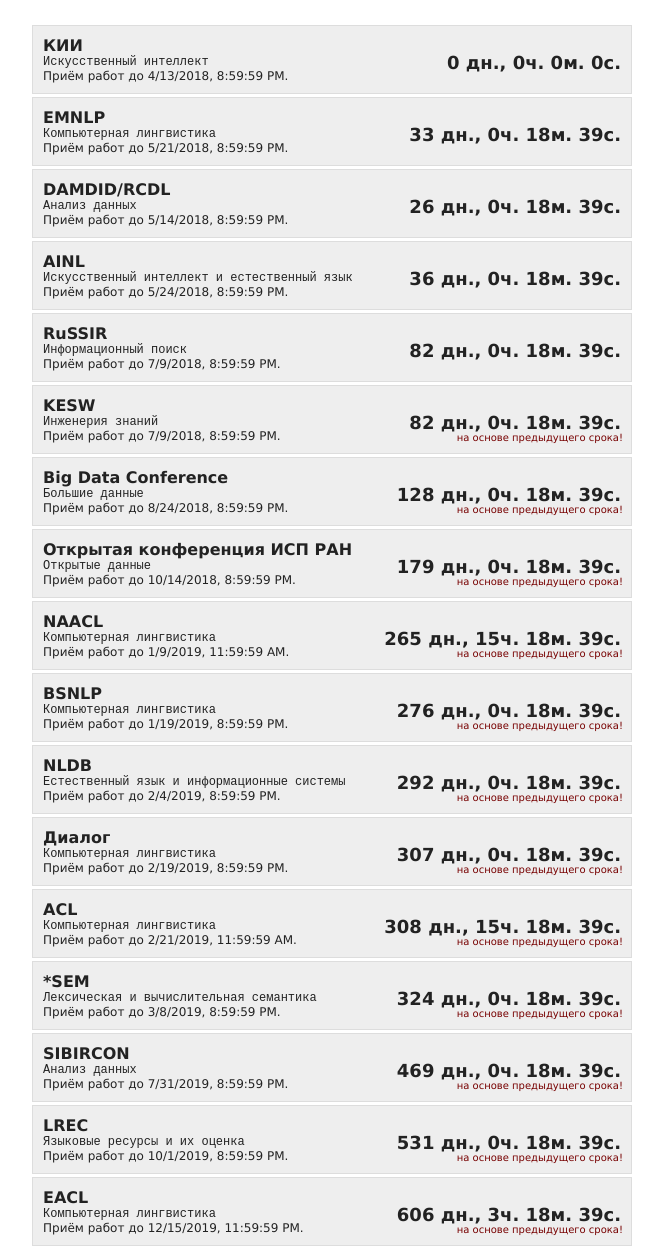
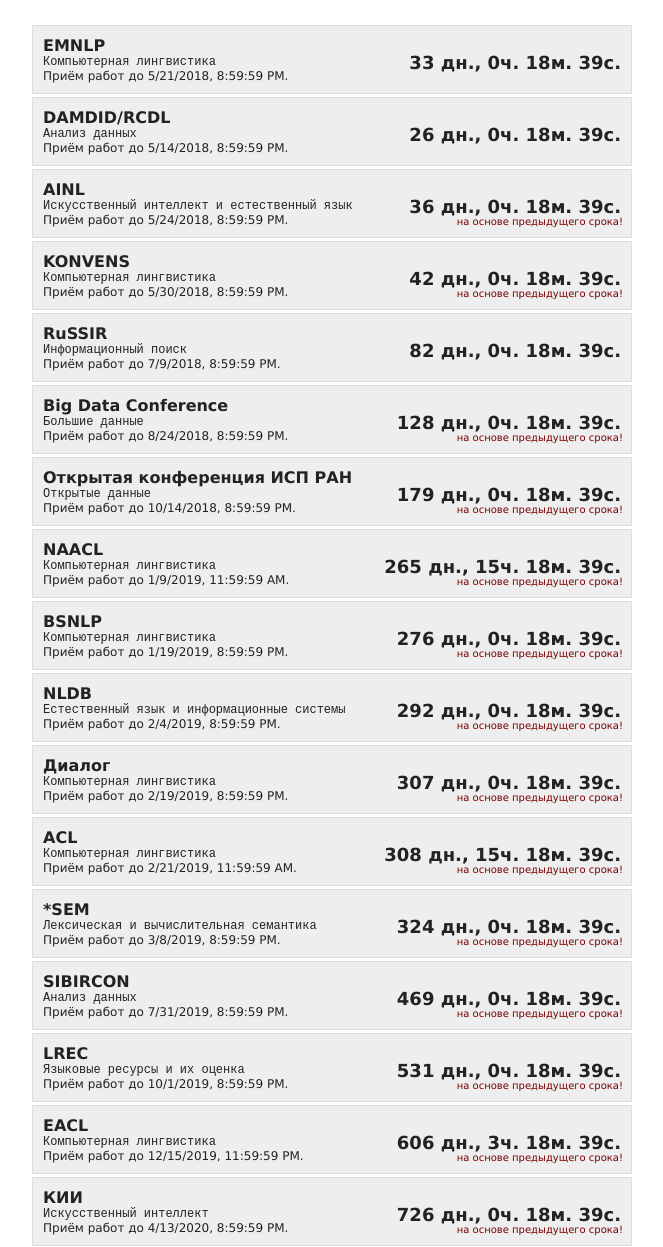
Before and after one commit to nlpub/countdown, a plain HTML site: page index.html in a window 1280 px wide. Shown: the part 109-1356 px from the top of the page, without its empty margins (308-971 px from the left). Drawn offline with nearby package versions, Linux system fonts and the light colour scheme.

Commit message:
КИИ, KONVENS, AINL, KESW

```diff
--- a/index.html
+++ b/index.html
@@ -46,17 +46,15 @@ var timeLeftDescription = function(x) {
 // Note 2: dates are shifted by 1 for month, as they start at 0. Thanks date object in Javascript!
 var deadlines = new Array();
 
-deadlines.push({venue: "КИИ", area: "Искусственный интеллект", deadline: new Date(2018, 4 - 1, 14 - 1, 23, 59, 59, 0)});
-
 deadlines.push({venue: "EMNLP", area: "Компьютерная лингвистика", deadline: new Date(2018, 5 - 1, 22 - 1, 23, 59, 59, 0)});
 
 deadlines.push({venue: "DAMDID/RCDL", area: "Анализ данных", deadline: new Date(2018, 5 - 1, 15 - 1, 23, 59, 59, 0)});
 
-deadlines.push({venue: "AINL", area: "Искусственный интеллект и естественный язык", deadline: new Date(2018, 5 - 1, 25 - 1, 23, 59, 59, 0)});
+deadlines.push({venue: "AINL", area: "Искусственный интеллект и естественный язык", deadline: new Date(2018, 5 - 1, 25 - 1, 23, 59, 59, 0), approx: 1});
+
+deadlines.push({venue: "KONVENS", area: "Компьютерная лингвистика", deadline: new Date(2018, 5 - 1, 31 - 1, 23, 59, 59, 0), approx: 1});
 
 deadlines.push({venue: "RuSSIR", area: "Информационный поиск", deadline: new Date(2018, 7 - 1, 10 - 1, 23, 59, 59, 0)});
-
-deadlines.push({venue: "KESW", area: "Инженерия знаний", deadline: new Date(2018, 7 - 1, 10 - 1, 23, 59, 59, 0), approx: 1});
 
 deadlines.push({venue: "Big Data Conference", area: "Большие данные", deadline: new Date(2018, 8 - 1, 25 - 1, 23, 59, 59, 0), approx: 1});
 
@@ -79,6 +77,8 @@ deadlines.push({venue: "SIBIRCON", area: "Анализ данных", deadline:
 deadlines.push({venue: "LREC", area: "Языковые ресурсы и их оценка", deadline: new Date(2019, 10 - 1, 2 - 1, 23, 59, 59, 0), approx: 1});
 
 deadlines.push({venue: "EACL", area: "Компьютерная лингвистика", deadline: new Date(2019, 12 - 1, 17 - 1, 02, 59, 59, 0), approx: 1});
+
+deadlines.push({venue: "КИИ", area: "Искусственный интеллект", deadline: new Date(2020, 4 - 1, 14 - 1, 23, 59, 59, 0), approx: 1});
 
 // Display function, called every second or so
 function refreshDisplay() {
```
